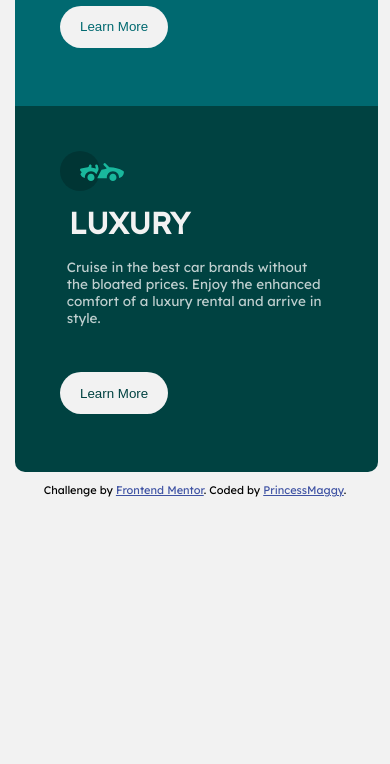
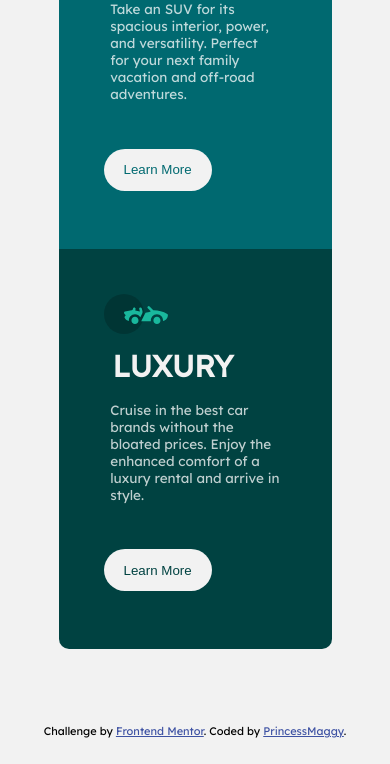
Before and after one commit to PrincessMaggy/preview-card, a plain HTML site: page index.html in a window 390 px wide. Shown: the part 642-1406 px from the top of the page. Before the commit the page ends 1165 px from the top, so only its background shows below. Drawn offline with Linux system fonts and the light colour scheme.

Commit message:
Adjusted the positioning

```diff
--- a/style.css
+++ b/style.css
@@ -15,6 +15,7 @@ body,
   transition: 0.3s;
   margin: 0;
   padding: 0;
+  /* text-align: center; */
 }
 
 /* main section */
@@ -23,11 +24,11 @@ main{
 }
 .container{
   display: flex;
-  margin: auto;
+  margin: 5em auto;
+  width: 70vw;
 }
 .container div{
   padding: 3em;
-  width: 12vw;
 
 }
 img{
@@ -112,9 +113,6 @@ button{
   .container{
     flex-direction: column;
   }
-  .container div{
-  width: 70vw;
-  }
   .sedan{
     border-radius: 10px 10px 0 0;
     }
```
